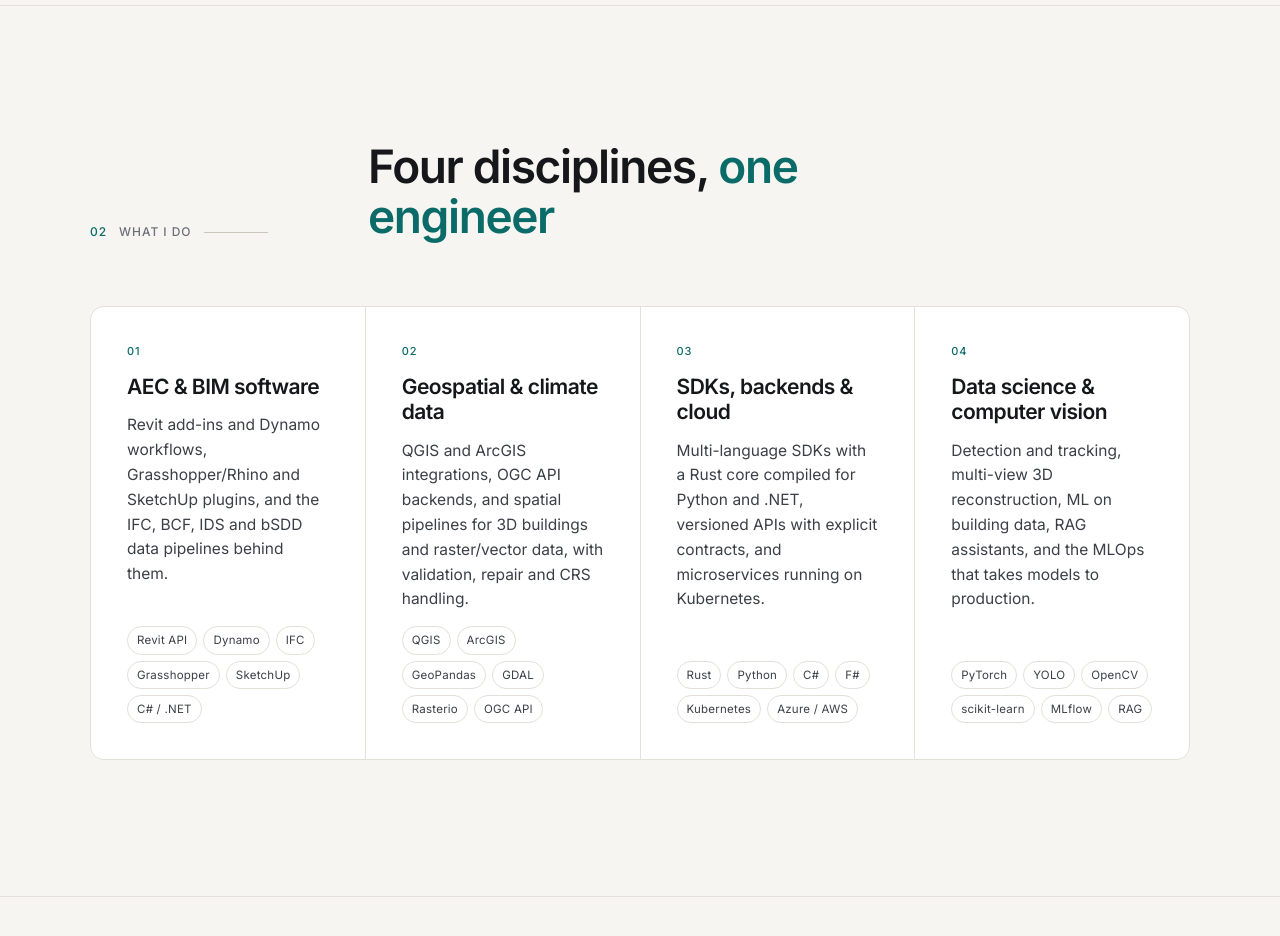
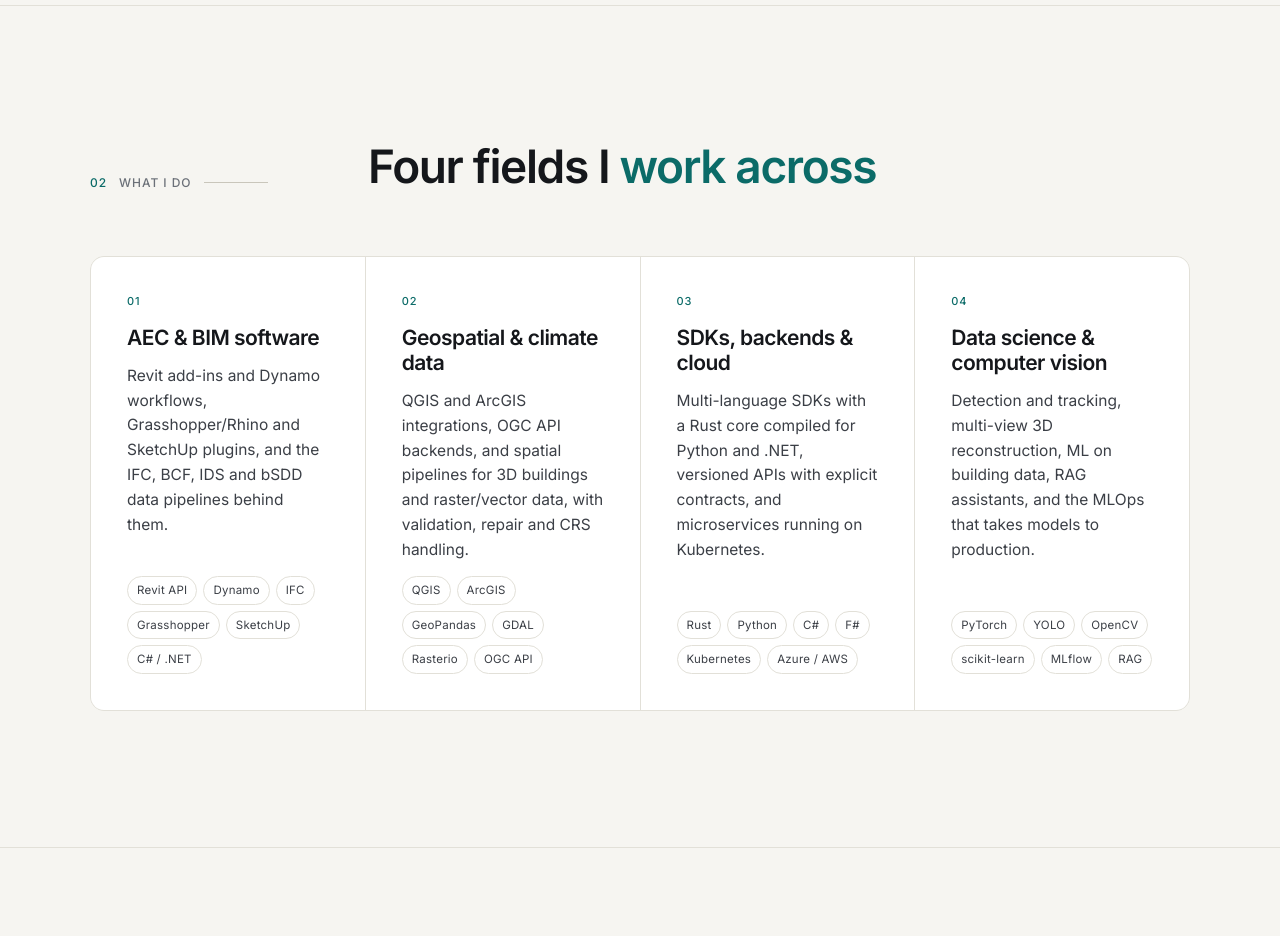
Before and after one commit to DanielLepold/DanielLepold.github.io, an Astro site: page / in a window 1280 px wide. Shown: the part 2400-3336 px from the top of the page. Built offline with nearby package versions, Linux system fonts and the light colour scheme; Astro itself is replaced by a stand-in of ours; no server answers; animation ran at ten frames a second.

Commit message:
Reword what I do heading
Co-Authored-By: Claude Opus 5.5 <noreply@anthropic.com>

```diff
--- a/src/pages/index.astro
+++ b/src/pages/index.astro
@@ -76,7 +76,7 @@ const rest = projects.filter((p) => !p.data.featured);
   <!-- 02 FOCUS -->
   <section id="focus" class="section">
     <div class="wrap">
-      <SectionHead num="02" label="What I do">Four disciplines, <em>one engineer</em></SectionHead>
+      <SectionHead num="02" label="What I do">Four fields I <em>work across</em></SectionHead>
       <div class="focus">
         {focus.map((f, i) => (
           <article class="focus-item reveal" style={`--d:${i * 0.06}s`}>
```
